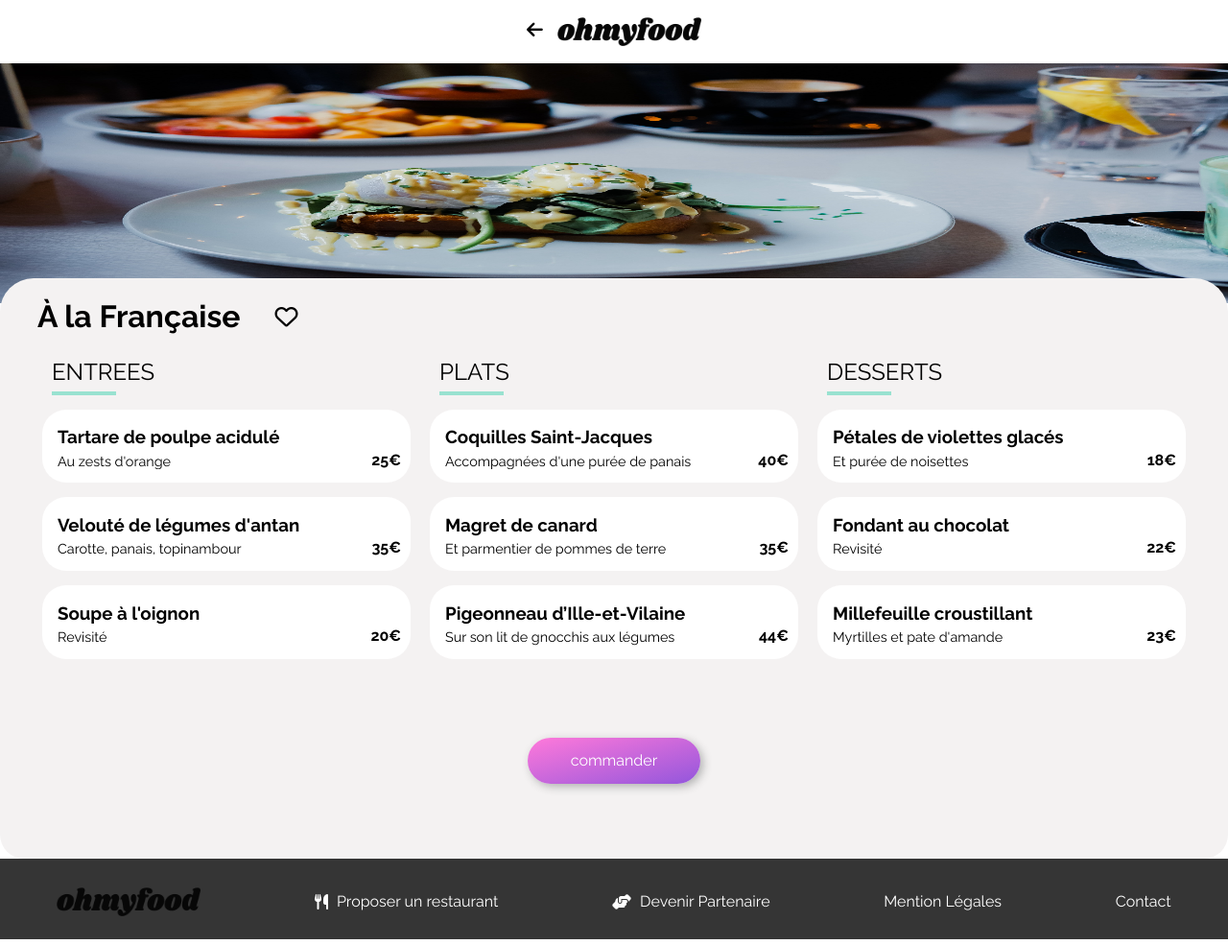
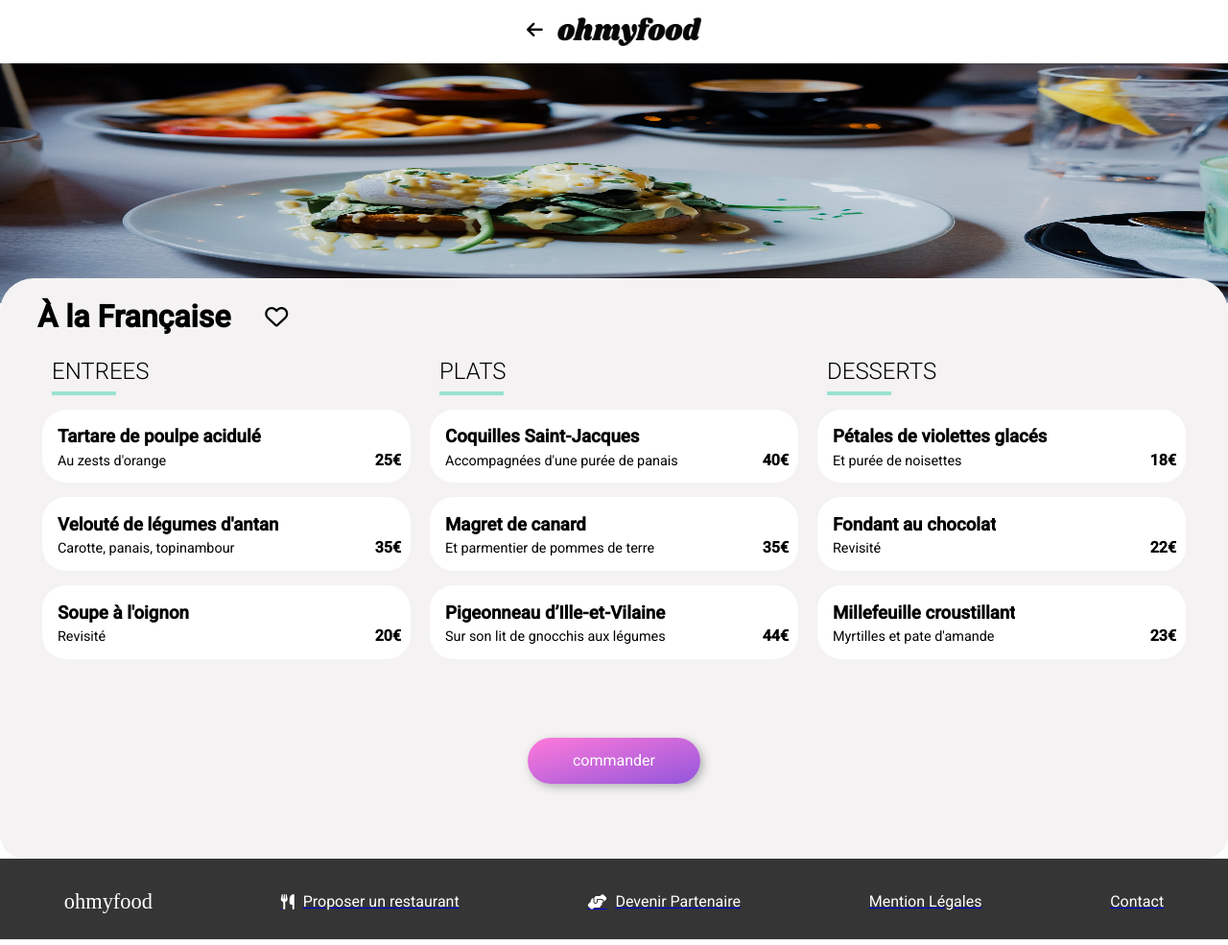
Before and after one commit to Karowga/projet-3, a website: page menu_1.html in a window 1280 px wide. Shown: the whole page at 96% size. Drawn offline with Linux system fonts and the light colour scheme; a web font is replaced by a local one.

Commit message:
mail&footer

```diff
--- a/menu_1.html
+++ b/menu_1.html
@@ -7,7 +7,8 @@
         <link rel="stylesheet" href="CSS/menu1.css">
         <script src="https://kit.fontawesome.com/b0b5969601.js" crossorigin="anonymous"></script>
         <title>Oh my food !</title>
-		<link href="https://fonts.googleapis.com/css2?family=Raleway:wght@400;700&display=swap" rel="stylesheet">
+		<link href="https://fonts.googleapis.com/css2?family=Roboto:wght@300;400;500&family=Shrikhand&display=swap" rel="stylesheet">
+
 
     </head>
 
@@ -150,21 +151,31 @@
 
 		<footer>
 			<div class="bloc_footer">
-				<img src="photos/ohmyfood.png" alt="oh my food logo"/>
+				<div class="logo_white">
+					<p>ohmyfood</p>
+				</div>
+				<a href="#">
 					<div class="footer_link" href="#">
 						<i class="fa-solid fa-utensils"></i>
 						<p>Proposer un restaurant</p>
 					</div>
+				</a>
+				<a href="#">
 					<div class="footer_link" href="#">
 						<i class="fa-solid fa-handshake-angle"></i>
 						<p>Devenir Partenaire</p>
 					</div>
+				</a>
+				<a href="#">
 					<div class="footer_link" href="#">
 						<p>Mention Légales</p>
 					</div>
-				<div class="footer_link" href="#">
+				</a>
+				<a href="mailto:caroline.lecleire@sfr.fr">
+					<div class="footer_link">
 						<p>Contact</p>
 					</div>
+				</a>
 			</div>
 
 		</footer>
--- a/sass/index.scss
+++ b/sass/index.scss
@@ -278,17 +278,19 @@ footer p
 {
     color: white;
 }
+
+.logo_white
+{
+	font-family: shrikhand;
+	font-size: 140%;
+}
+
 .footer_link
 {
     padding: 20px 0;
     display: flex;
     gap: 9px;
     align-items: center;
-}
-footer img
-{
-	width: 150px;
-	height: 30px;
 }
 
 .fa-utensils,
--- a/sass/menu1.scss
+++ b/sass/menu1.scss
@@ -2,7 +2,7 @@
 
 body
 {
-	font-family: raleway;
+	font-family: roboto;
 	margin:  0px;
 }
 
@@ -200,6 +200,13 @@ footer p
 {
     color: white;
 }
+
+.logo_white
+{
+	font-family: shrikhand;
+	font-size: 140%;
+}
+
 .footer_link
 {
     padding: 20px 0;
@@ -207,13 +214,11 @@ footer p
     gap: 9px;
     align-items: center;
 }
-footer img
+
+.fa-utensils,
+.fa-handshake-angle
 {
-	width: 150px;
-	height: 30px;
-}
-.fa-utensils, .fa-handshake-angle {
-    color: #fff;
+	color: white;
 }
 
 @media screen and (max-width: 768px)
@@ -301,6 +306,7 @@ footer
         font-size: 73%;
     }
 
+
 }
 
 @keyframes appear
--- a/sass/mobile/indexMobile.scss
+++ b/sass/mobile/indexMobile.scss
@@ -65,7 +65,7 @@
 
 	footer
 	{
-		height: 224px;
+		height: 252px;
 	}
 
 	.footer_link
@@ -92,4 +92,8 @@
 		font-size: 73%;
 	}
 
+	.logo_white
+	{
+	margin-bottom: 30px;
+	}
 }
```
Also changed, not shown: index.html (+15 -5 lines), CSS/index.css, CSS/menu1.css, 2 other files. Lines whose indentation alone changed are shown as unchanged.
